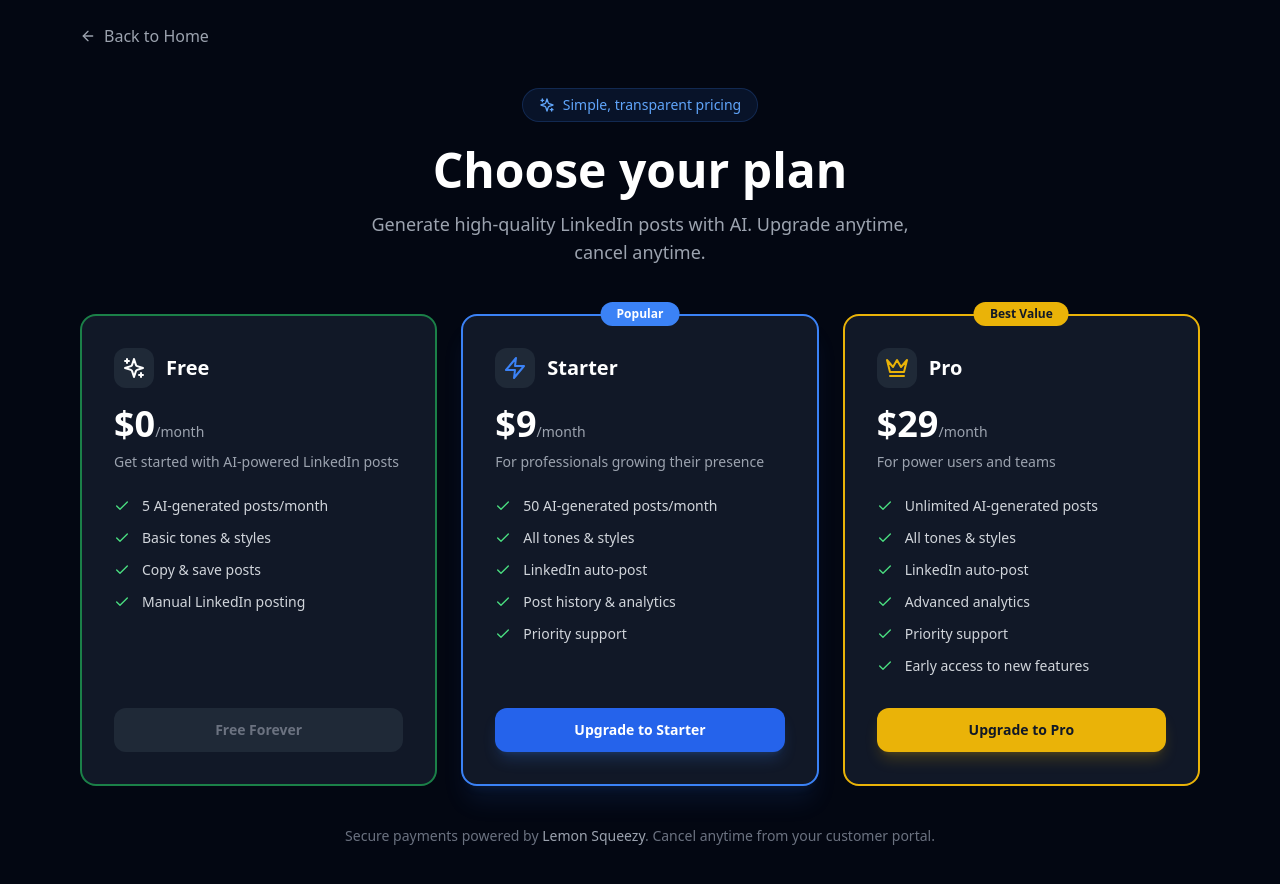
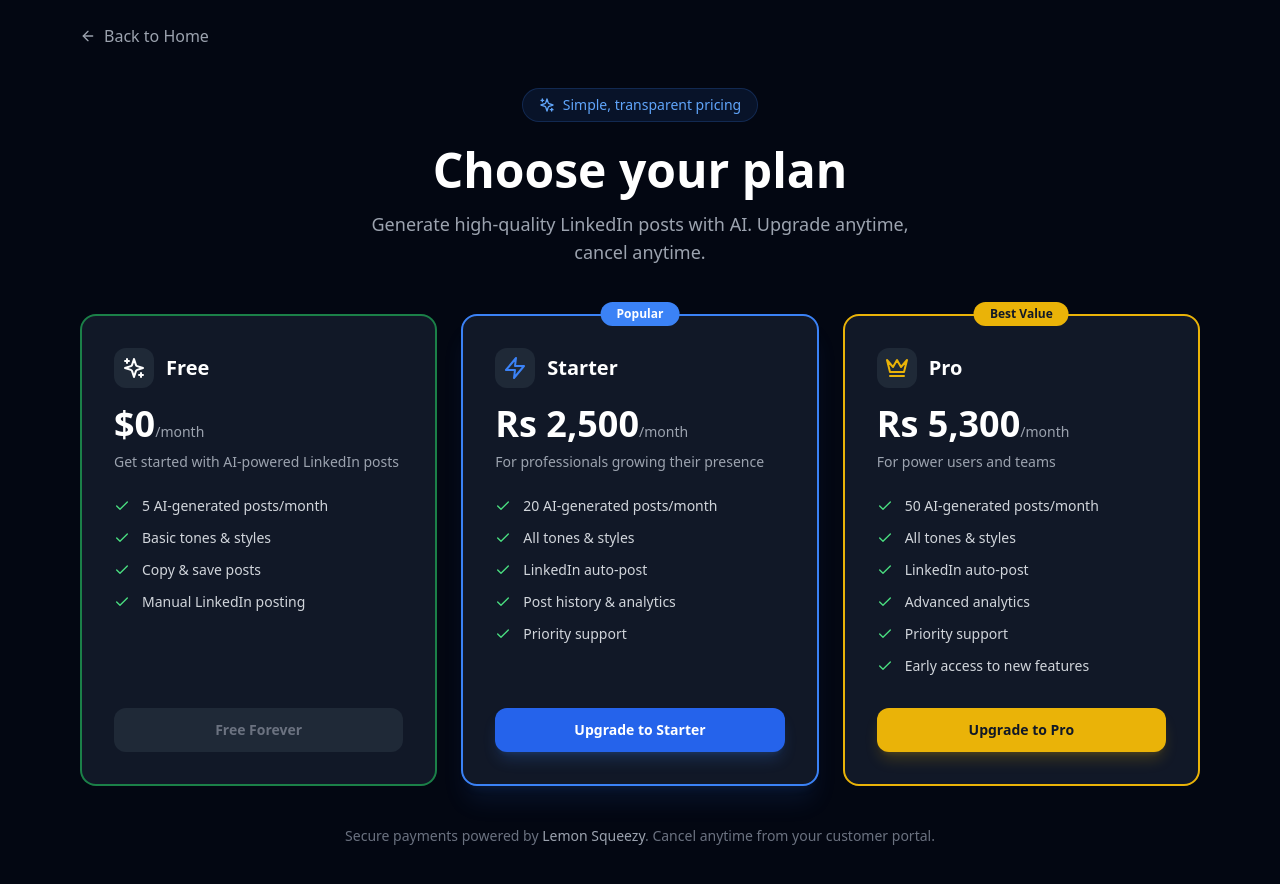
Before and after one commit to LunarLogician/DEVPOSTFE, a React (Vite) app: page /pricing in a window 1280 px wide. Shown: the top 884 px of the page. Built offline with nearby package versions, Linux system fonts and the light colour scheme; no server answers.

Commit message:
Fix pricing: Starter 20 posts Rs2500, Pro 50 posts Rs5300

```diff
--- a/src/pages/Pricing.jsx
+++ b/src/pages/Pricing.jsx
@@ -27,14 +27,14 @@ const plans = [
   {
     id: 'starter',
     name: 'Starter',
-    price: '$9',
+    price: 'Rs 2,500',
     period: '/month',
     description: 'For professionals growing their presence',
     icon: <Zap className="w-6 h-6 text-blue-500" />,
     color: 'border-blue-500',
     badge: 'Popular',
     features: [
-      '50 AI-generated posts/month',
+      '20 AI-generated posts/month',
       'All tones & styles',
       'LinkedIn auto-post',
       'Post history & analytics',
@@ -46,14 +46,14 @@ const plans = [
   {
     id: 'pro',
     name: 'Pro',
-    price: '$29',
+    price: 'Rs 5,300',
     period: '/month',
     description: 'For power users and teams',
     icon: <Crown className="w-6 h-6 text-yellow-500" />,
     color: 'border-yellow-500',
     badge: 'Best Value',
     features: [
-      'Unlimited AI-generated posts',
+      '50 AI-generated posts/month',
       'All tones & styles',
       'LinkedIn auto-post',
       'Advanced analytics',
```
